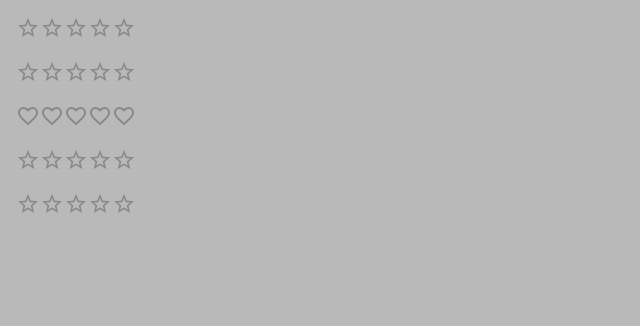
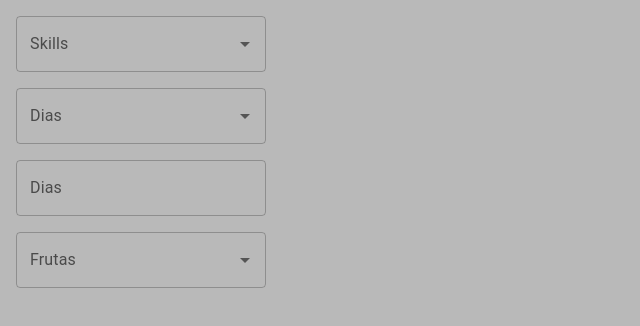
Before and after one commit to SebaGNH/CE-MIU-VY, a React (Vite) app: page / in a window 1280 px wide. Shown: the top 326 px of the page, without its empty margins (0-640 px from the left). Built offline with nearby package versions, Linux system fonts and the light colour scheme.

Commit message:
Ejercicio con auto complete

```diff
--- a/src/App.jsx
+++ b/src/App.jsx
@@ -1,5 +1,5 @@
 import React, {Fragment} from 'react'
-import { M01_Typography, M02_Button, M03_ButtonGroup, M04_ToggleButton, M05_TextFields, M06_Select, M07_RadioBtn, M08_CheckBox, M09_Switch, M14_Box } from './components'
+import { M01_Typography, M02_Button, M03_ButtonGroup, M04_ToggleButton, M05_TextFields, M06_Select, M07_RadioBtn, M08_CheckBox, M09_Switch, M11_AutoComplete, M14_Box } from './components'
 import M10_Rating from './components/M10_Rating'
 
 const App = () => {
@@ -14,7 +14,8 @@ const App = () => {
       {/* <M07_RadioBtn/> */}
       {/* <M08_CheckBox/> */}
       {/* <M09_Switch/> */}
-      <M10_Rating/>
+      {/* <M10_Rating/> */}
+      <M11_AutoComplete/>
      {/*  <M14_Box/> */}
     </Fragment>
   )
--- /dev/null
+++ b/src/components/M11_AutoComplete.jsx
@@ -0,0 +1,66 @@
+import React, { useState } from 'react'
+import { Stack, Autocomplete, TextField } from '@mui/material'
+
+const skills = ['HTML','CSS','JavaScript','Node', 'React']
+const diasSemanales = ['Lunes','Martes','Miercoles','Jueves', 'Viernes']
+const frutas = ['Manzana','Banana','Pera','Higo', 'Frutilla']
+
+const opcionesFrutas = frutas.map( (fruta, index) => ({
+  id: index +1,
+  label: fruta
+}));
+
+export const M11_AutoComplete = () => {
+  const [valor, setValor] = useState(null)
+  const [fruta, setFruta] = useState(null)
+
+  console.log({valor})
+  console.log({fruta})
+
+
+  return (
+    <Stack spacing={2} width="250px">
+      {/* Skills */}
+      <Stack>
+        <Autocomplete options={skills} renderInput={ (parametros) =>
+          <TextField {...parametros} label='Skills'/>
+        }/>
+      </Stack>
+
+
+      {/* Dias Semanales */}
+      <Stack>
+        <Autocomplete options={diasSemanales} renderInput={ (parametros) =>
+          <TextField {...parametros} label='Dias'/>
+        }
+        value={valor}
+        onChange={(e, nuevoValor)=> setValor(nuevoValor)}
+      />
+      </Stack>
+
+
+      {/* freeSolo = permite agregar nuevos, pero da warning en consola */}
+      <Stack>
+        <Autocomplete options={diasSemanales} renderInput={ (parametros) =>
+          <TextField {...parametros} label='Dias'/>
+        }
+        value={valor}
+        onChange={(e, nuevoValor)=> setValor(nuevoValor)}
+        freeSolo
+      />
+      </Stack>
+
+
+      {/* usando objeto */}
+      <Stack>
+        <Autocomplete options={opcionesFrutas} renderInput={ (parametros) =>
+          <TextField {...parametros} label='Frutas'/>
+        }
+        value={fruta}
+        onChange={(e, nuevoValor)=> setFruta(nuevoValor)}
+
+      />
+      </Stack>
+    </Stack>
+  )
+}
--- a/src/components/index.js
+++ b/src/components/index.js
@@ -8,5 +8,6 @@ export * from './M07_RadioBtn'
 export * from './M08_CheckBox'
 export * from './M09_Switch'
 export * from './M10_Rating'
+export * from './M11_AutoComplete'
 
 export * from './M14_Box'
```
